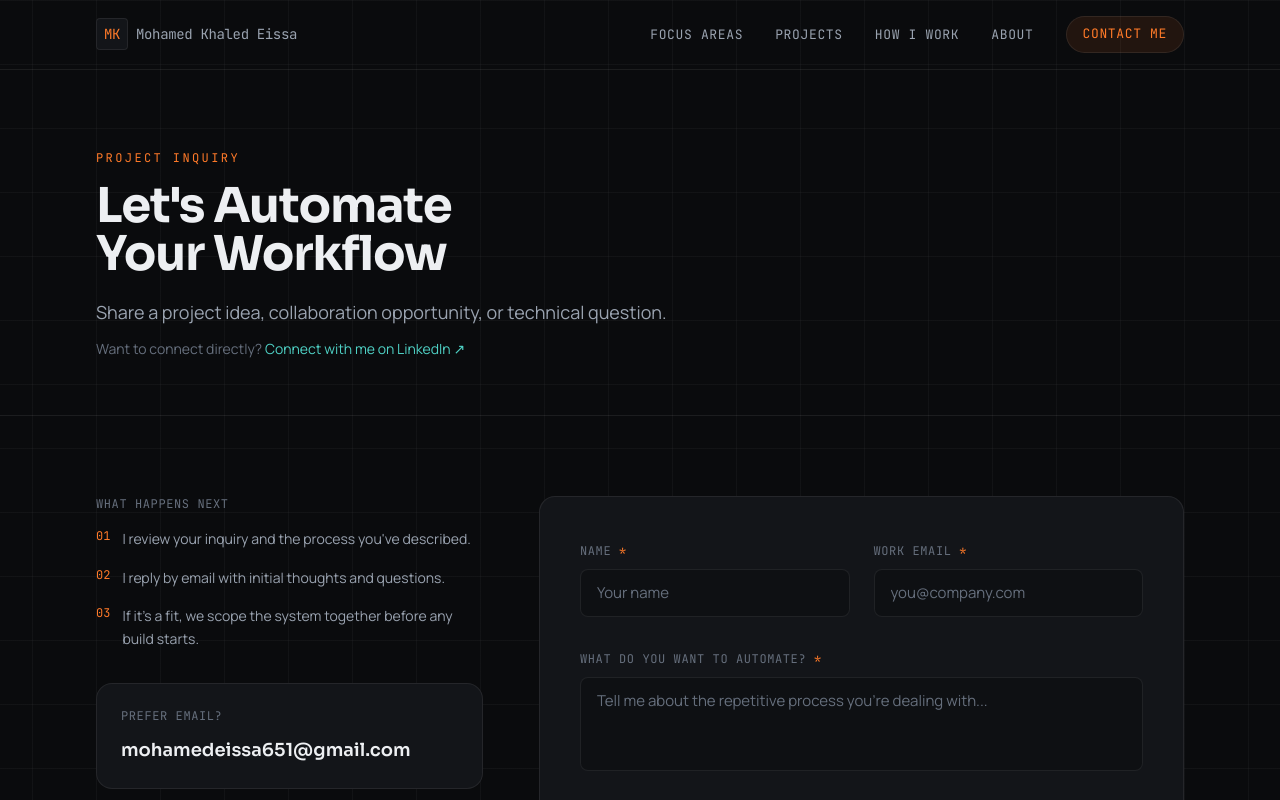
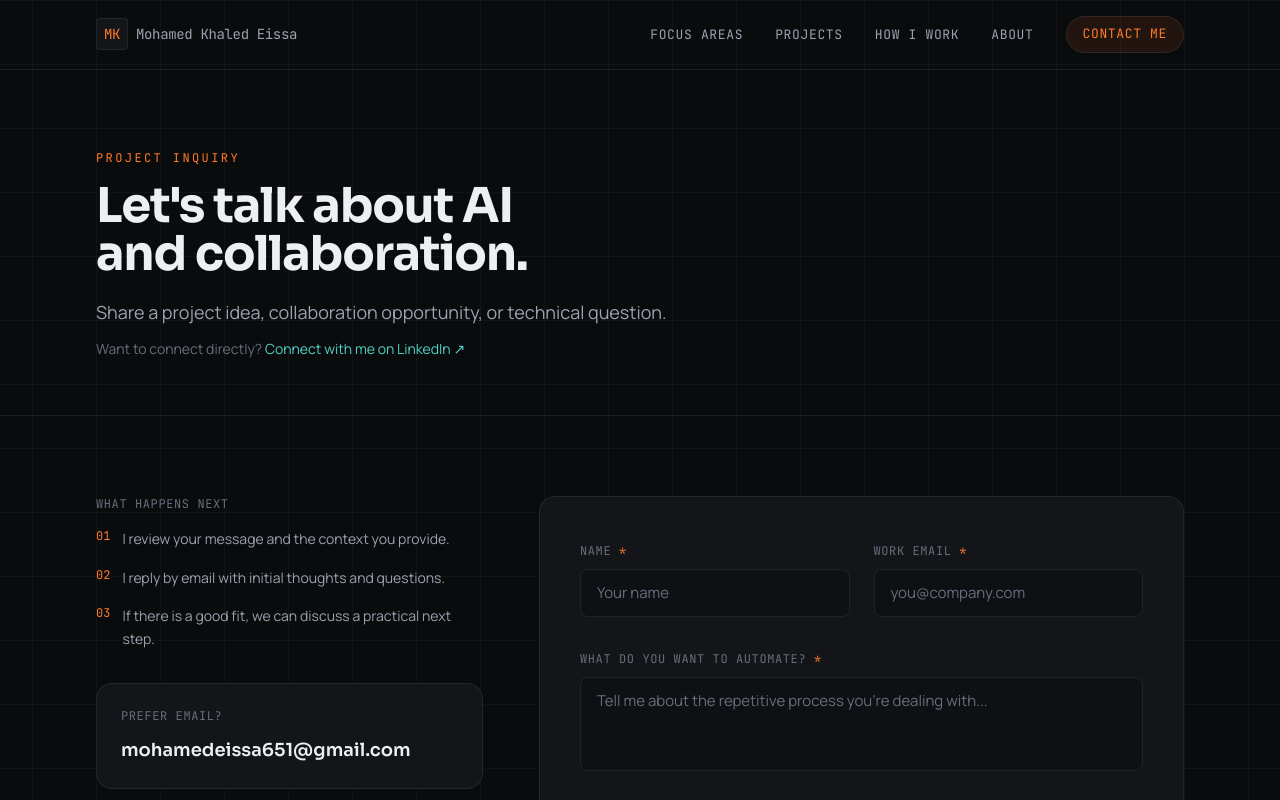
Before and after one commit to mohamedkhaled5543/portofolio, a Next.js app: page /inquiry in a window 1280 px wide. Shown: the top 800 px of the page. Built offline with nearby package versions, Linux system fonts and the light colour scheme.

Commit message:
Update inquiry page language for professional contact

```diff
--- a/src/app/inquiry/page.tsx
+++ b/src/app/inquiry/page.tsx
@@ -21,7 +21,7 @@ export default function InquiryPage() {
               Project Inquiry
             </p>
             <h1 className="mt-4 max-w-2xl text-balance font-display text-3xl font-bold tracking-tight text-foreground sm:text-4xl lg:text-5xl">
-              Let&apos;s Automate Your Workflow
+              Let&apos;s talk about AI and collaboration.
             </h1>
             <p className="mt-5 max-w-xl text-balance text-lg leading-relaxed text-muted">
               Share a project idea, collaboration opportunity, or technical question.
@@ -49,9 +49,9 @@ export default function InquiryPage() {
                 </p>
                 <ol className="mt-4 space-y-4">
                   {[
-                    "I review your inquiry and the process you've described.",
+                    "I review your message and the context you provide.",
                     "I reply by email with initial thoughts and questions.",
-                    "If it's a fit, we scope the system together before any build starts.",
+                    "If there is a good fit, we can discuss a practical next step.",
                   ].map((text, i) => (
                     <li key={text} className="flex gap-3 text-sm text-muted">
                       <span className="font-mono-tag text-xs text-amber">
```
